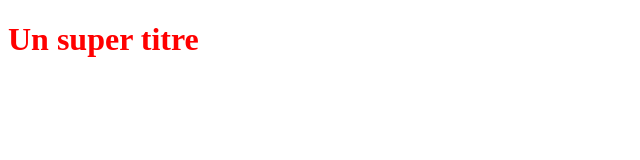
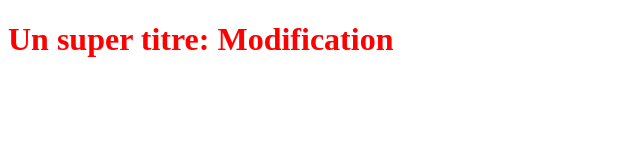
Before and after one commit to hani23amri/OpenClassroomsProject, a plain HTML site: page index.html in a window 1280 px wide. Shown: the whole page, without its empty margins (0-640 px from the left). Drawn offline with Linux system fonts and the light colour scheme.

Commit message:
Modification du titre H1

```diff
--- a/index.html
+++ b/index.html
@@ -5,6 +5,6 @@
    <link rel="stylesheet" type="text/css" href="styles.css">
 </head>
 <body>
-   <h1>Un super titre</h1>
+   <h1>Un super titre: Modification</h1>
 </body>
 </html>
```
